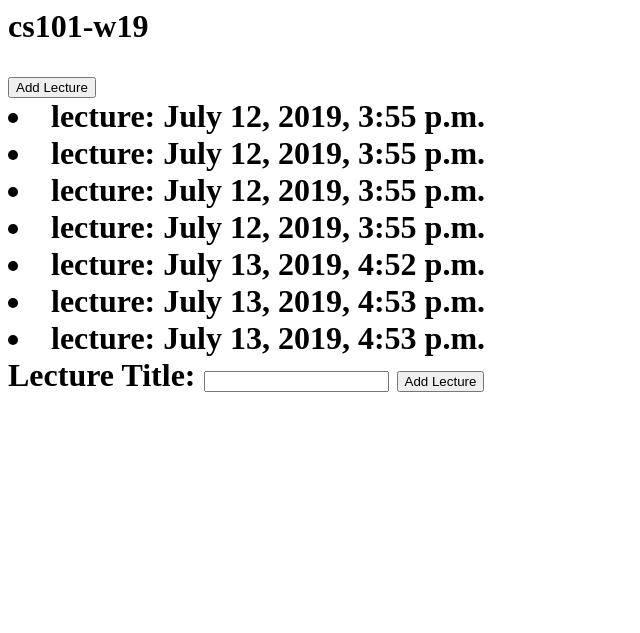
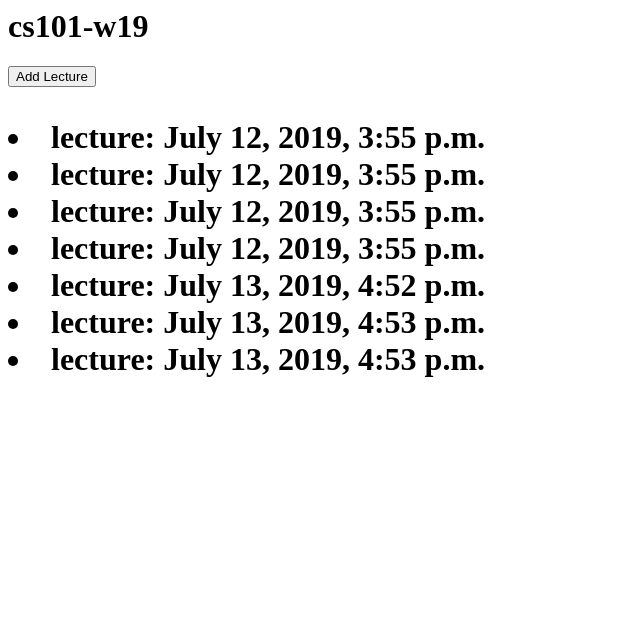
Before and after one commit to wetsmith/AllAboardAttendance, a Django app: a page that uses AllAboardAttendance/course/templates/course/detail.html in a window 1280 px wide. Shown: the top 633 px of the page, without its empty margins (0-640 px from the left). Run offline with Django 3.2, Linux system fonts and the light colour scheme; data comes from the database, SQL or seed files in the repository; both versions use the stored data as it was after the commit.

Commit message:
some kind of working it is but how?

```diff
--- a/AllAboardAttendance/course/templates/course/detail.html
+++ b/AllAboardAttendance/course/templates/course/detail.html
@@ -6,17 +6,14 @@
 
 <h1> {{course.course_title}} <h1>
 
-<form action="{% url 'course:open_lecture' pk=course.pk %}" method = "POST" id = "open_lec"></form>
-<button type = "submit" class = "btn btn-default" form = "open_lec">Add Lecture </button>
-
+<form action="{% url 'course:open_lecture' course.id %}" method = "POST" >
+	{% csrf_token %}
+	<button type = "submit" class = "btn btn-default" >Add Lecture </button>
+</form>
 
 <!--This below code works when the button isnt implemented-->
 {% for lecture in course.lecture_set.all %}
 	<li>{{ lecture.lecture_title }}: {{lecture.pub_date}}</li>
 {% endfor %}
 
-<label for="your_name">Lecture Title: </label>
-    <input id="your_name" type="text" name="your_name" value="{{ current_name }}">
-    <input type="submit" value="Add Lecture">
-
 <!-- to be implemented: "new lecture" button -->
--- a/AllAboardAttendance/course/urls.py
+++ b/AllAboardAttendance/course/urls.py
@@ -9,6 +9,6 @@ urlpatterns = [
     path('<slug:course_title_slug>/', views.DetailView.as_view(), name='detail'),
 	#Something is broken here I think? Getting NoReverseMatch , but can't find another reason on here:
 	#https://www.pythoncircle.com/post/424/solving-django-error-noreversematch-at-url-with-arguments-and-keyword-arguments-not-found/
-	path('<slug:course_title_slug>/<int:pk>/', views.open_lecture, name='open_lecture')
+	path('<int:course_id>/open-lecture/', views.open_lecture, name='open_lecture')
 	#path(r'^connect/(?P<course>.+)/(?P<pk>\d+)/$', views.open_lecture, name='open_lecture')
 ]
--- a/AllAboardAttendance/course/views.py
+++ b/AllAboardAttendance/course/views.py
@@ -38,9 +38,11 @@ class DetailView(generic.DetailView):
 #adds an instance of a lecture object to the course and fills it will all students in the course
 #returns the instance of the lecture so it can be easily used (ie attendence list checking)
 #Pre condition: course needs to be saved to the data base
-def open_lecture(request, cPK, lecture_name = "lecture"):
-	course = Course.objects.get(pk=cPK)
+def open_lecture(request, course_id):
+
+	course = get_object_or_404(Course, pk=course_id)
+
 	student_ids = course.student_set.values_list('student_id', flat = True)
-	new_lecture = create_lecture(student_ids, lecture_name)
+	new_lecture = create_lecture(student_ids, "lecture")
 	course.lecture_set.add(new_lecture)
-	return new_lecture
+	return HttpResponseRedirect("")
--- a/AllAboardAttendance/lecture/urls.py
+++ b/AllAboardAttendance/lecture/urls.py
@@ -5,7 +5,4 @@ from . import views
 app_name = 'lecture'
 urlpatterns = [
     path('', views.IndexView.as_view(), name='index'),
-    path('course/<int:pk>/', views.DetailView.as_view(), name='detail'),
-    path('course/<int:pk>/results/', views.ResultsView.as_view(), name='results'),
-    path('course/<int:lecture_id>/identification/', views.identification, name='identification'),
 ]
```
Also changed, not shown: AllAboardAttendance/db.sqlite3.
